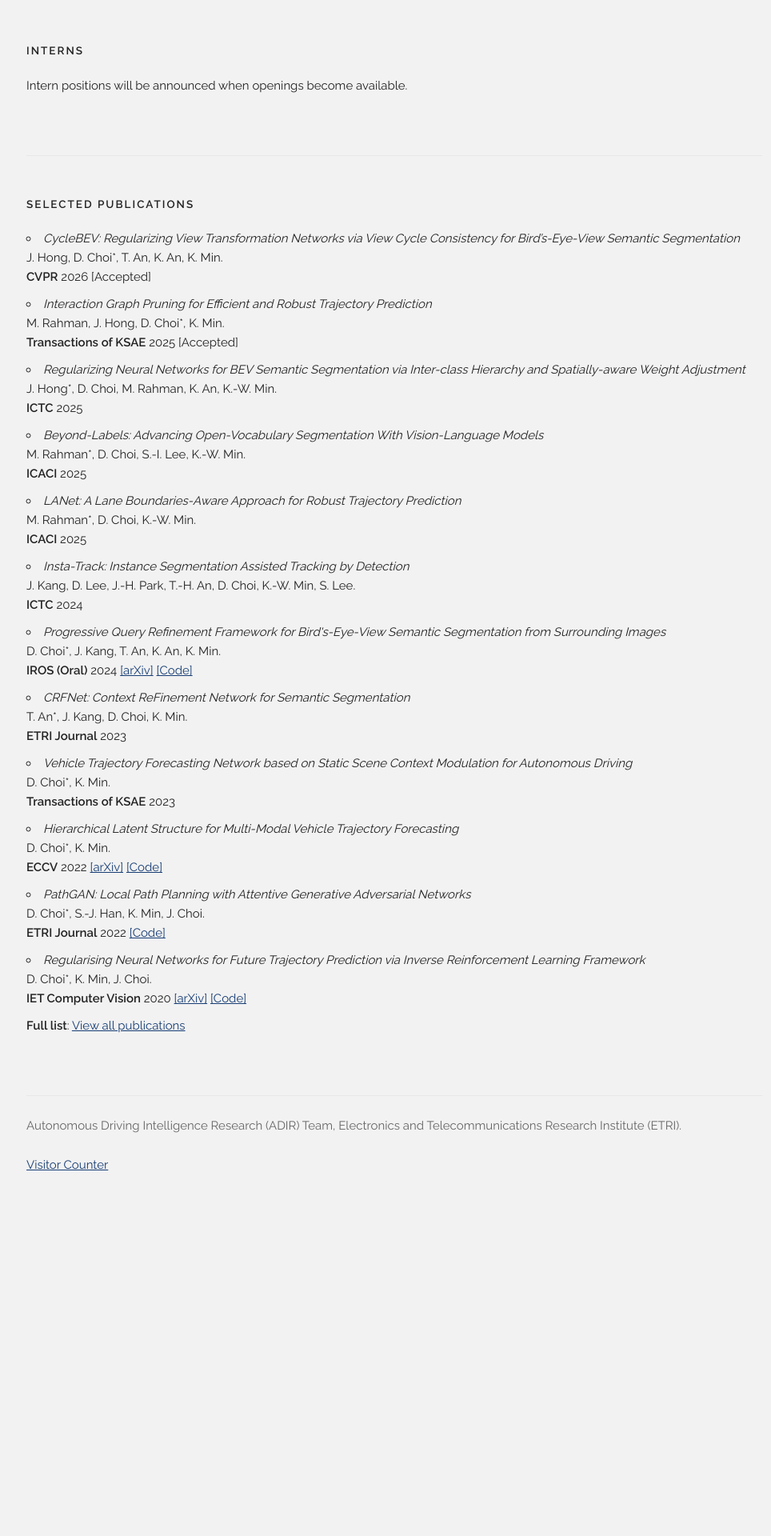
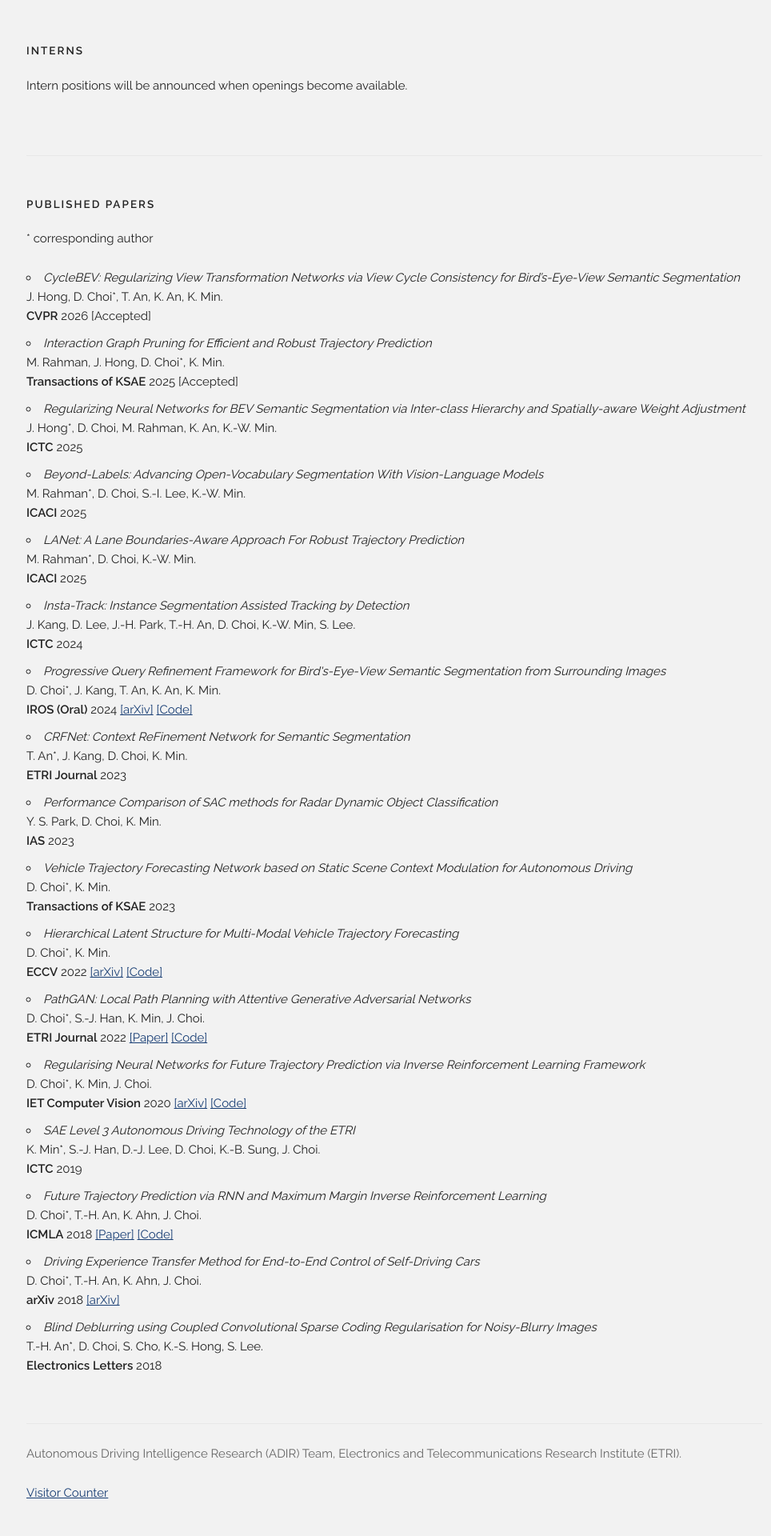
Before and after one commit to adir-etri/adir-etri.github.io, a Jekyll site: the page index.html, which Jekyll copies as it is, in a window 1280 px wide. Shown: the part 3268-5188 px from the top of the page at 80% size, without its empty margins (147-1111 px from the left). Built offline with Jekyll 4.4.1, drawn with Linux system fonts in a browser that asks for light colours; nearby versions of some CDN libraries; before the commit the page ends 4801 px from its top, so only the background shows below that.

Commit message:
Expand published papers section and fix research anchor navigation

```diff
--- a/css/custom.css
+++ b/css/custom.css
@@ -91,6 +91,10 @@ a:hover {
 
 .topic-pub-list li {
   margin-bottom: 0.35rem;
+}
+
+.pub-list li {
+  scroll-margin-top: 90px;
 }
 
 .example {
--- a/index.html
+++ b/index.html
@@ -203,7 +203,8 @@
     </div>
 
     <div class="docs-section" id="publication">
-      <h6 class="docs-header">Selected Publications</h6>
+      <h6 class="docs-header">Published Papers</h6>
+      <p>* corresponding author</p>
       <ul class="pub-list">
         <li id="pub-cyclebev">
           <i>CycleBEV: Regularizing View Transformation Networks via View Cycle Consistency for Bird’s-Eye-View Semantic Segmentation</i><br>
@@ -222,7 +223,7 @@
           M. Rahman*, D. Choi, S.-I. Lee, K.-W. Min.<br><b>ICACI</b> 2025
         </li>
         <li id="pub-lanet">
-          <i>LANet: A Lane Boundaries-Aware Approach for Robust Trajectory Prediction</i><br>
+          <i>LANet: A Lane Boundaries-Aware Approach For Robust Trajectory Prediction</i><br>
           M. Rahman*, D. Choi, K.-W. Min.<br><b>ICACI</b> 2025
         </li>
         <li>
@@ -239,6 +240,10 @@
           <i>CRFNet: Context ReFinement Network for Semantic Segmentation</i><br>
           T. An*, J. Kang, D. Choi, K. Min.<br><b>ETRI Journal</b> 2023
         </li>
+        <li>
+          <i>Performance Comparison of SAC methods for Radar Dynamic Object Classification</i><br>
+          Y. S. Park, D. Choi, K. Min.<br><b>IAS</b> 2023
+        </li>
         <li id="pub-vtfn">
           <i>Vehicle Trajectory Forecasting Network based on Static Scene Context Modulation for Autonomous Driving</i><br>
           D. Choi*, K. Min.<br><b>Transactions of KSAE</b> 2023
@@ -252,6 +257,7 @@
         <li id="pub-pathgan">
           <i>PathGAN: Local Path Planning with Attentive Generative Adversarial Networks</i><br>
           D. Choi*, S.-J. Han, K. Min, J. Choi.<br><b>ETRI Journal</b> 2022
+          <a href="https://www.researchgate.net/publication/363604723_PathGAN_Local_path_planning_with_attentive_generative_adversarial_networks" target="_blank" rel="noopener">[Paper]</a>
           <a href="https://github.com/d1024choi/pathgan_pytorch" target="_blank" rel="noopener">[Code]</a>
         </li>
         <li id="pub-irl">
@@ -260,8 +266,26 @@
           <a href="https://arxiv.org/abs/1907.04525" target="_blank" rel="noopener">[arXiv]</a>
           <a href="https://github.com/d1024choi/traj-pred-irl" target="_blank" rel="noopener">[Code]</a>
         </li>
+        <li>
+          <i>SAE Level 3 Autonomous Driving Technology of the ETRI</i><br>
+          K. Min*, S.-J. Han, D.-J. Lee, D. Choi, K.-B. Sung, J. Choi.<br><b>ICTC</b> 2019
+        </li>
+        <li>
+          <i>Future Trajectory Prediction via RNN and Maximum Margin Inverse Reinforcement Learning</i><br>
+          D. Choi*, T.-H. An, K. Ahn, J. Choi.<br><b>ICMLA</b> 2018
+          <a href="https://www.researchgate.net/publication/330238721_Future_Trajectory_Prediction_via_RNN_and_Maximum_Margin_Inverse_Reinforcement_Learning" target="_blank" rel="noopener">[Paper]</a>
+          <a href="https://github.com/d1024choi/trajpred_mmirl" target="_blank" rel="noopener">[Code]</a>
+        </li>
+        <li>
+          <i>Driving Experience Transfer Method for End-to-End Control of Self-Driving Cars</i><br>
+          D. Choi*, T.-H. An, K. Ahn, J. Choi.<br><b>arXiv</b> 2018
+          <a href="https://arxiv.org/abs/1809.01822" target="_blank" rel="noopener">[arXiv]</a>
+        </li>
+        <li>
+          <i>Blind Deblurring using Coupled Convolutional Sparse Coding Regularisation for Noisy-Blurry Images</i><br>
+          T.-H. An*, D. Choi, S. Cho, K.-S. Hong, S. Lee.<br><b>Electronics Letters</b> 2018
+        </li>
       </ul>
-      <p><strong>Full list</strong>: <a href="publications.html">View all publications</a></p>
     </div>
 
     <footer class="site-footer">
--- a/js/site.js
+++ b/js/site.js
@@ -27,16 +27,26 @@ $(document).ready(function() {
   }
 
   function smoothScroll(e) {
+    var target = this.hash;
+
+    // Keep default behavior for empty hashes and unknown targets.
+    if (!target || target === '#') {
+      return;
+    }
+
+    var $target = $(target);
+    if (!$target.length) {
+      return;
+    }
+
     e.preventDefault();
     $(document).off("scroll");
-    var target = this.hash,
-        menu = target;
-    $target = $(target);
+
     $('html, body').stop().animate({
-        'scrollTop': $target.offset().top-40
-    }, 0, 'swing', function () {
-        window.location.hash = target;
-        $(document).on("scroll", onScroll);
+      'scrollTop': Math.max($target.offset().top - 80, 0)
+    }, 120, 'swing', function () {
+      window.location.hash = target;
+      $(document).on("scroll", onScroll);
     });
   }
 
```
